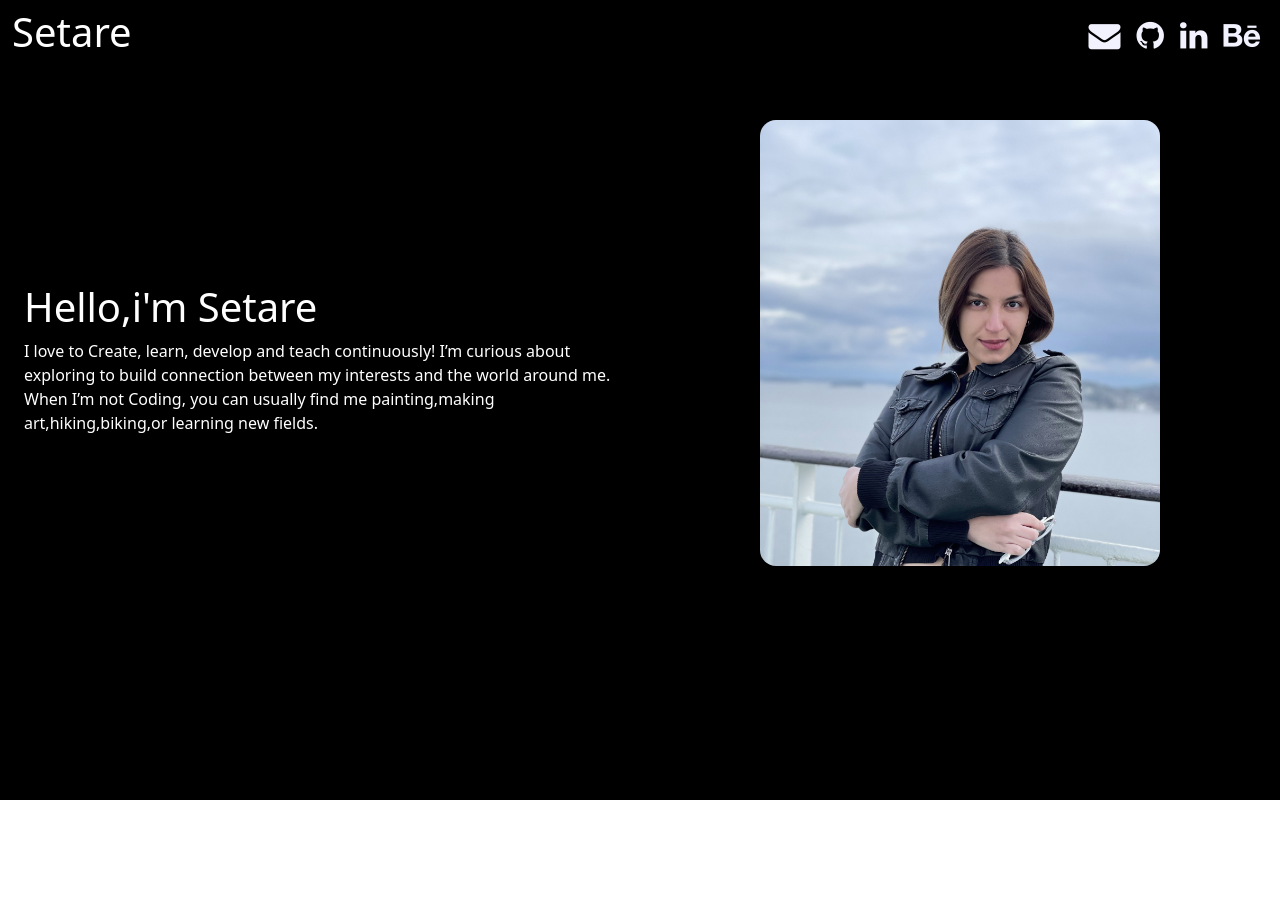
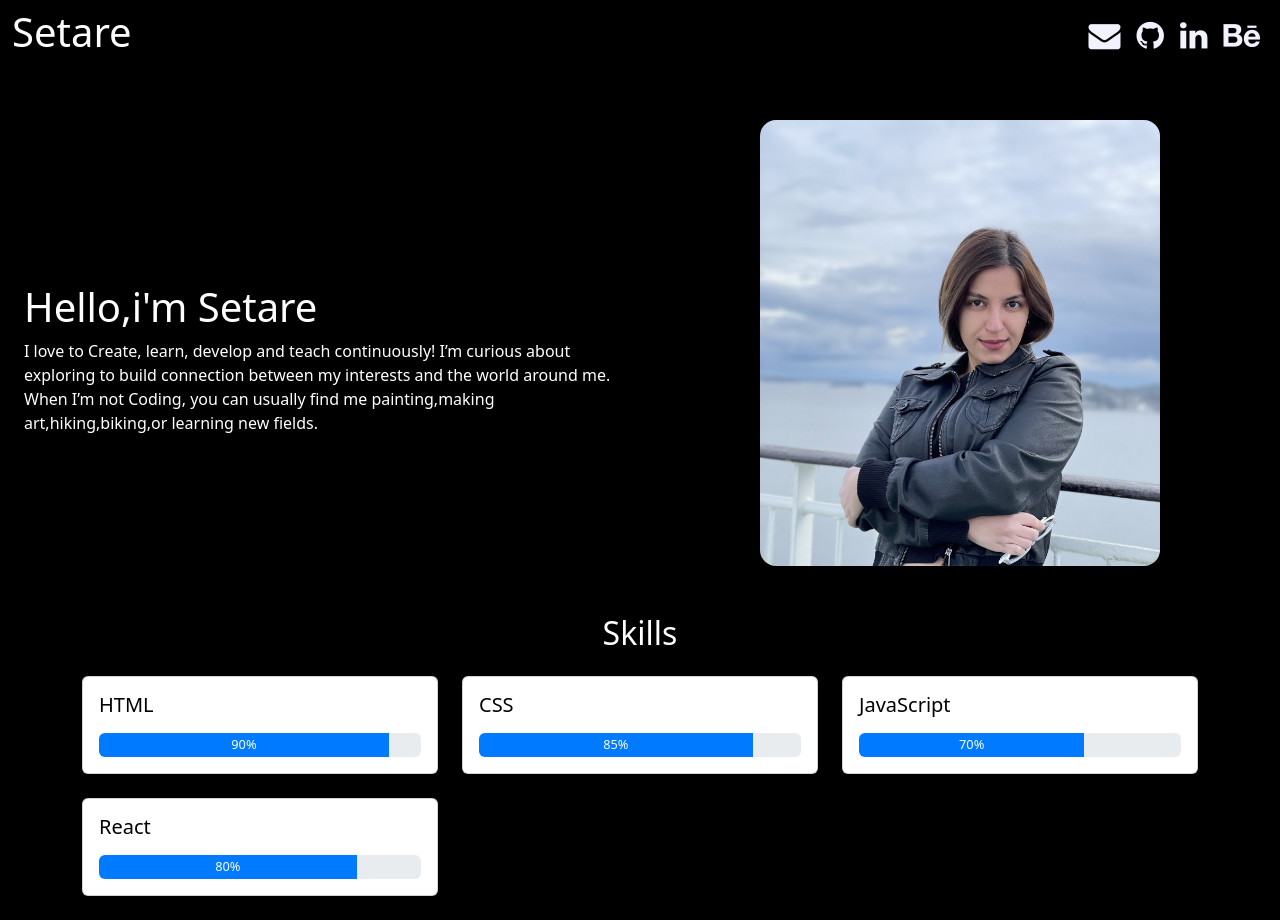
Before and after one commit to setare-sabouri/portfolio, a React (Create React App) app: page / in a window 1280 px wide. Before the commit the page ends 800 px from the top, so only its background shows below. Built offline with nearby package versions, Linux system fonts and the light colour scheme.

Commit message:
skills component

```diff
--- a/src/App.js
+++ b/src/App.js
@@ -1,12 +1,16 @@
 import { Navbar } from "./components/navbar/Navbar";
 import { About } from "./components/main/about";
+import { Skills } from "./components/skills/skills";
 function App() {
   return (
-    <div className="container-fluid h-100 " >
-      <Navbar />
-      <About />
-    </div >
+    <>
+      <div className="container-fluid h-100 " >
+        <Navbar />
+        <About />
+        <Skills />
+      </div >
 
+    </>
   );
 }
 
--- /dev/null
+++ b/src/SkillsData.js
@@ -0,0 +1,7 @@
+const skillsData = [
+    { name: "HTML", percentage: 90 },
+    { name: "CSS", percentage: 85 },
+    { name: "JavaScript", percentage: 70 },
+    { name: "React", percentage: 80 },
+];
+export default skillsData;
--- a/src/components/main/about.js
+++ b/src/components/main/about.js
@@ -22,6 +22,5 @@ export const About = () => {
                     alt="photo of setare"
                 />
             </div>
-            <div class="hobbies"></div>
         </main>)
 }
--- /dev/null
+++ b/src/components/skills/skills.css
@@ -0,0 +1,22 @@
+.container {
+    background-color: black;
+}
+
+
+.card {
+    height: 100%;
+}
+
+.card-title {
+    color: black;
+}
+
+.progress {
+    height: 1.5rem;
+    margin-top: 1rem;
+}
+
+.progress-bar {
+    font-size: 0.8rem;
+    background-color: #007bff;
+}
--- /dev/null
+++ b/src/components/skills/skills.js
@@ -0,0 +1,33 @@
+import React from "react";
+import skillsData from "../../SkillsData";
+import "./skills.css"
+export const Skills = () => {
+    return (
+        <div className="container ">
+            <h2 className="text-center mb-4">Skills</h2>
+            <div className="row">
+                {skillsData.map((skill, index) => (
+                    <div key={index} className="col-md-4 mb-4">
+                        <div className="card">
+                            <div className="card-body">
+                                <h5 className="card-title">{skill.name}</h5>
+                                <div className="progress">
+                                    <div
+                                        className="progress-bar"
+                                        role="progressbar"
+                                        style={{ width: `${skill.percentage}%` }}
+                                        aria-valuenow={skill.percentage}
+                                        aria-valuemin="0"
+                                        aria-valuemax="100"
+                                    >
+                                        {skill.percentage}%
+                                    </div>
+                                </div>
+                            </div>
+                        </div>
+                    </div>
+                ))}
+            </div>
+        </div>
+    );
+};
--- a/src/general.css
+++ b/src/general.css
@@ -14,7 +14,6 @@
 
 #root {
     background-color: black;
-    height: 100vh;
 }
 
 .image-wrapper {
@@ -26,10 +25,6 @@
     animation: fadeIn 5s;
 }
 
-.hobbies {
-    background-color: white;
-    color: black;
-}
 
 @keyframes fadeIn {
     0% {
```
